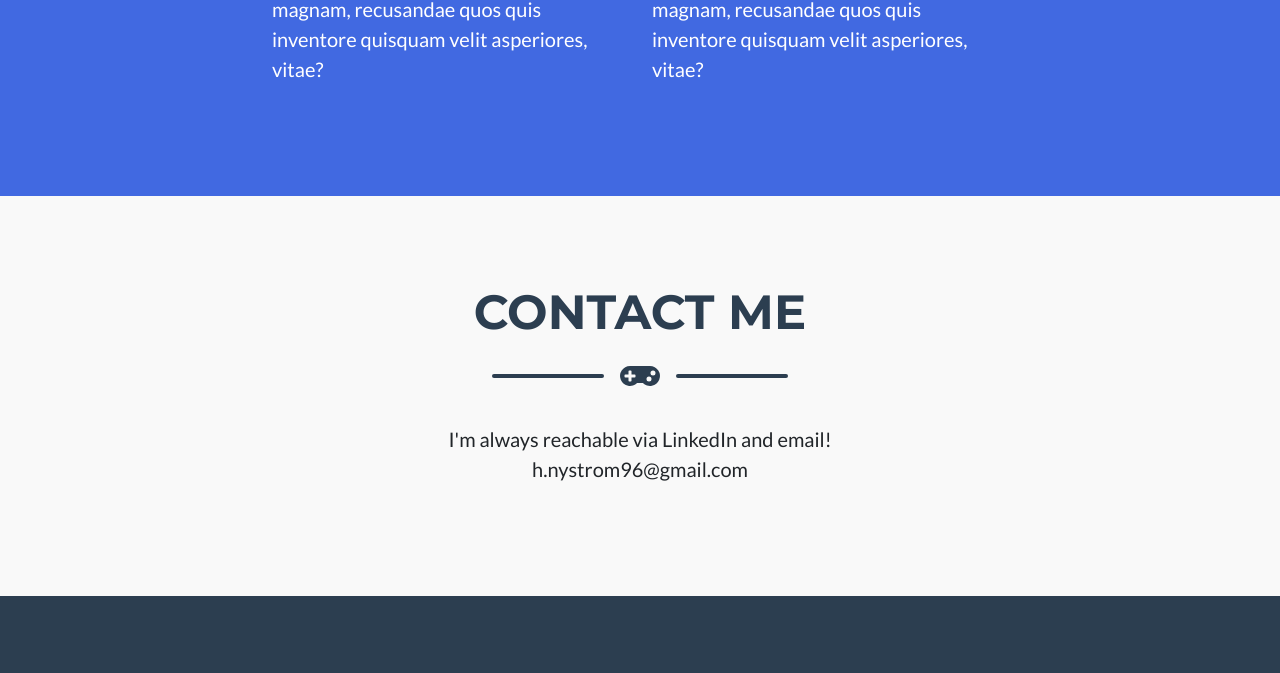
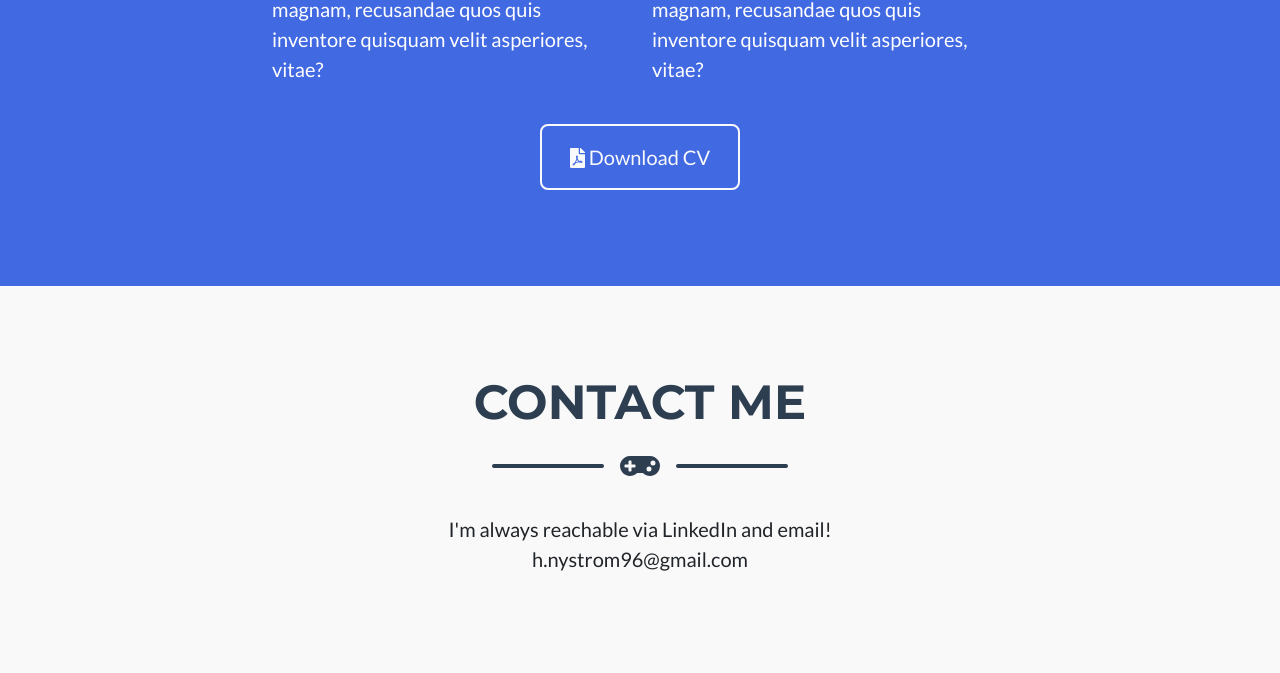
Before and after one commit to h-Nystrom/h-Nystrom.github.io, a plain HTML site: page index.html in a window 1280 px wide. Shown: the part 2600-3273 px from the top of the page. Drawn offline with nearby package versions, Linux system fonts and the light colour scheme.

Commit message:
Adds download button

```diff
--- a/index.html
+++ b/index.html
@@ -165,6 +165,13 @@
                         <div class="col-lg-4 ms-auto"><p class="lead">Lorem ipsum dolor sit amet, consectetur adipisicing elit. Mollitia neque assumenda ipsam nihil, molestias magnam, recusandae quos quis inventore quisquam velit asperiores, vitae? Reprehenderit soluta, eos quod consequuntur itaque. Nam. Lorem ipsum dolor sit amet, consectetur adipisicing elit. Mollitia neque assumenda ipsam nihil, molestias magnam, recusandae quos quis inventore quisquam velit asperiores, vitae? Reprehenderit soluta, eos quod consequuntur itaque. Nam. Lorem ipsum dolor sit amet, consectetur adipisicing elit. Mollitia neque assumenda ipsam nihil, molestias magnam, recusandae quos quis inventore quisquam velit asperiores, vitae?</p></div>
                         <div class="col-lg-4 me-auto"><p class="lead">Lorem ipsum dolor sit amet, consectetur adipisicing elit. Mollitia neque assumenda ipsam nihil, molestias magnam, recusandae quos quis inventore quisquam velit asperiores, vitae? Reprehenderit soluta, eos quod consequuntur itaque. Nam. Lorem ipsum dolor sit amet, consectetur adipisicing elit. Mollitia neque assumenda ipsam nihil, molestias magnam, recusandae quos quis inventore quisquam velit asperiores, vitae? Reprehenderit soluta, eos quod consequuntur itaque. Nam. Lorem ipsum dolor sit amet, consectetur adipisicing elit. Mollitia neque assumenda ipsam nihil, molestias magnam, recusandae quos quis inventore quisquam velit asperiores, vitae?</p></div>
                     </div>
+                </div>
+                <!-- About Section Button-->
+                <div class="text-center mt-4">
+                    <a class="btn btn-xl btn-outline-light" href="assets/Henrik_Nystrom_CV.PDF" download="">
+                        <i class="fas fa-file-pdf"></i>
+                        Download CV
+                    </a>
                 </div>
             </section>
             <!-- Contact Section-->
```
Also changed, not shown: 1 other file.
